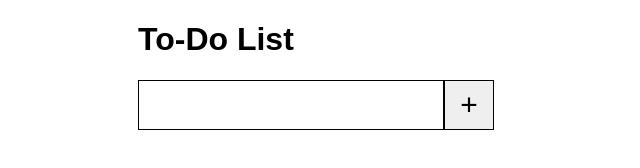
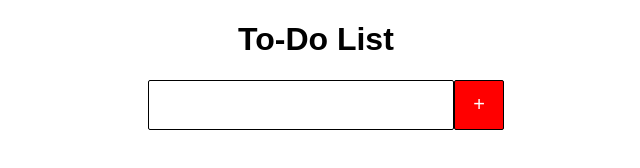
Before and after one commit to Maestrokun/To-Do-List, a plain HTML site: page index.html in a window 1280 px wide. Shown: the whole page, without its empty margins (342-982 px from the left). Drawn offline with Linux system fonts and the light colour scheme; files that its build step writes are made by us from their sources; files whose address does not match are found by name.

Commit message:
update css

```diff
--- a/style.css
+++ b/style.css
@@ -2,10 +2,24 @@ html, body{
     width: 50%;
     margin:0 auto;
     font-family: Arial, Helvetica, sans-serif;
+    background-color: white;
+}
+
+.contain{
+    width:100%;
+    border: 3px solid black;
+    margin-top: 50px;
+    background:linear-gradient(rgb(5, 83, 102), aqua, white);
+    border-radius: 10px;
 }
 
 .container{
     width: 360px;
+    padding-left: 10px;
+}
+
+h1{
+    padding-left: 100px;
 }
 
 #inputField{
@@ -15,6 +29,7 @@ html, body{
     outline: none;
     font-size: 25px;
     vertical-align: middle;
+    border-radius: 2px;
 }
 
 #addToDo{
@@ -22,7 +37,10 @@ html, body{
     width: 50px;
     border: 1px solid black;
     vertical-align: middle;
-    font-size: 30px;
+    font-size: 20px;
+    border-radius: 2px;
+    background-color: red;
+    color:white;
 }
 
 .to-dos{
@@ -34,3 +52,7 @@ html, body{
     cursor: pointer;
     font-size: 20px;
 }
+
+@media{
+
+}
```
